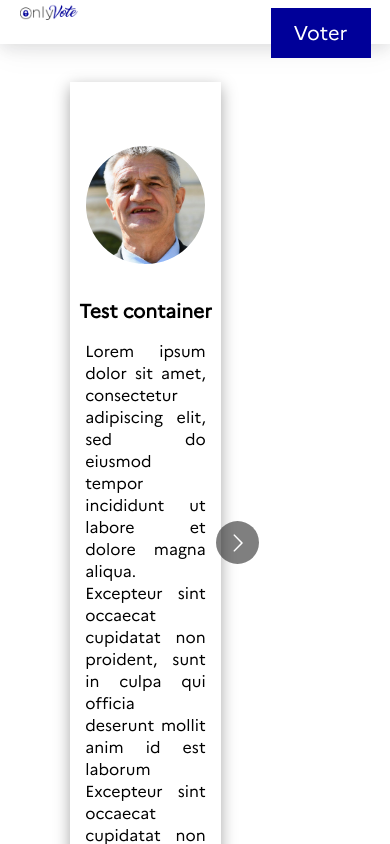
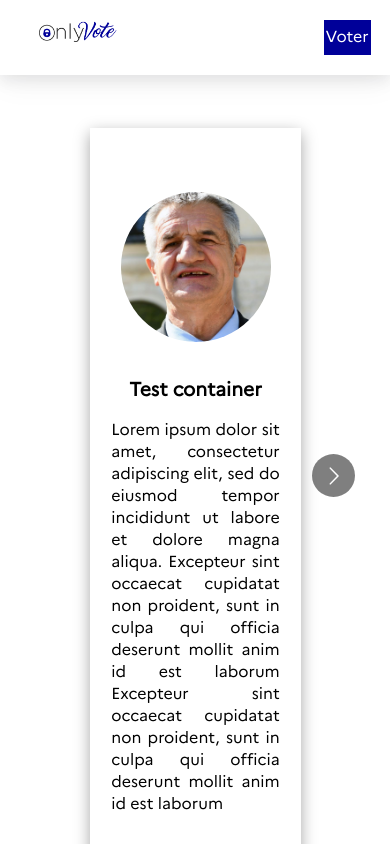
Before and after one commit to victorbillaud/OnlyVote, a React (Create React App) app: page / in a window 390 px wide. Shown: the top 844 px of the page. Built offline with nearby package versions, Linux system fonts and the light colour scheme.

Commit message:
Changement du hearder ( bouton et le logo )

```diff
--- a/src/App.js
+++ b/src/App.js
@@ -43,14 +43,13 @@ function App() {
   return (
     <div className="App">
       <BrowserRouter>
-          <Header/>
+         <Header />
           <Routes>
               <Route path="/" element={<Home />} />
               <Route path="/vote" element={<Vote />} />
               <Route path="/form" element={<Form />} />
           </Routes>
       </BrowserRouter>
-        <Footer/>
     </div>
   );
 }
--- a/src/Components/Header.jsx
+++ b/src/Components/Header.jsx
@@ -5,13 +5,25 @@ function Header(){
     return (
         <div className="header">
             <header className="App-header">
+                <Link to="/home" class="logo" alt="logo_OnlyVote" >
                 <img src={logo_OV} class="logo" alt="logo_OnlyVote" />
+                </Link>
                 <Link to="/vote" class="button_vote">
-                    <p id="header_voter"> Voter</p>
+                    <p id="header_voter">Voter</p>
                 </Link>
             </header>
         </div>
     );
 }
 
+function Header_w_button(){
+    return(
+        <div className="header">
+            <header className="App-header">
+                <img src={logo_OV} className="logo" alt="logo_OnlyVote"/>
+            </header>
+        </div>
+    )
+}
+
 export default Header;
--- a/src/index.css
+++ b/src/index.css
@@ -29,6 +29,12 @@ HEADER
 .header {
   box-shadow: rgba(17, 17, 26, 0.1) 0px 4px 16px, rgba(17, 17, 26, 0.05) 0px 8px 32px;}
 
+@media only screen and (max-width: 660px){
+  .header{
+    height: 75px;
+  }
+}
+
 .logo {
   width: 15%;
   height: 15%;
@@ -37,21 +43,47 @@ HEADER
   margin-bottom: 20px;
 }
 
+@media only screen and (max-width: 660px){
+  .logo{
+    width: 20%;
+    height: 20%;
+    margin-left: 5%;
+    margin-top : 20px;
+    margin-bottom: 5px;
+  }
+}
+
 .button_vote {
   float: right;
-  width: 100px;
-  height: 50px;
+  width: 9%;
+  height: 10%;
   background-color: #000099;
   color: white;
-  font-size: 20px;
   font-family: var(--font-main);
-  vertical-align: auto;
+  /*vertical-align: auto;*/
   margin-right: 5%;
   margin-top : 2%;
-  margin-bottom: 6px;
+  margin-bottom: 5%;
   border : none;
   text-align: center;
   text-decoration: none;
+}
+
+@media only screen and (max-width: 660px){
+  .button_vote{
+    float: right;
+    width: 12%;
+    height: 35px;
+    font-size: medium;
+    overflow: hidden;
+    background-color: #000099;
+    color: white;
+    font-family: var(--font-main);
+    border : none;
+    text-align: center;
+    text-decoration: none;
+    margin-top: 20px;
+  }
 }
 
 #header_voter{
```
